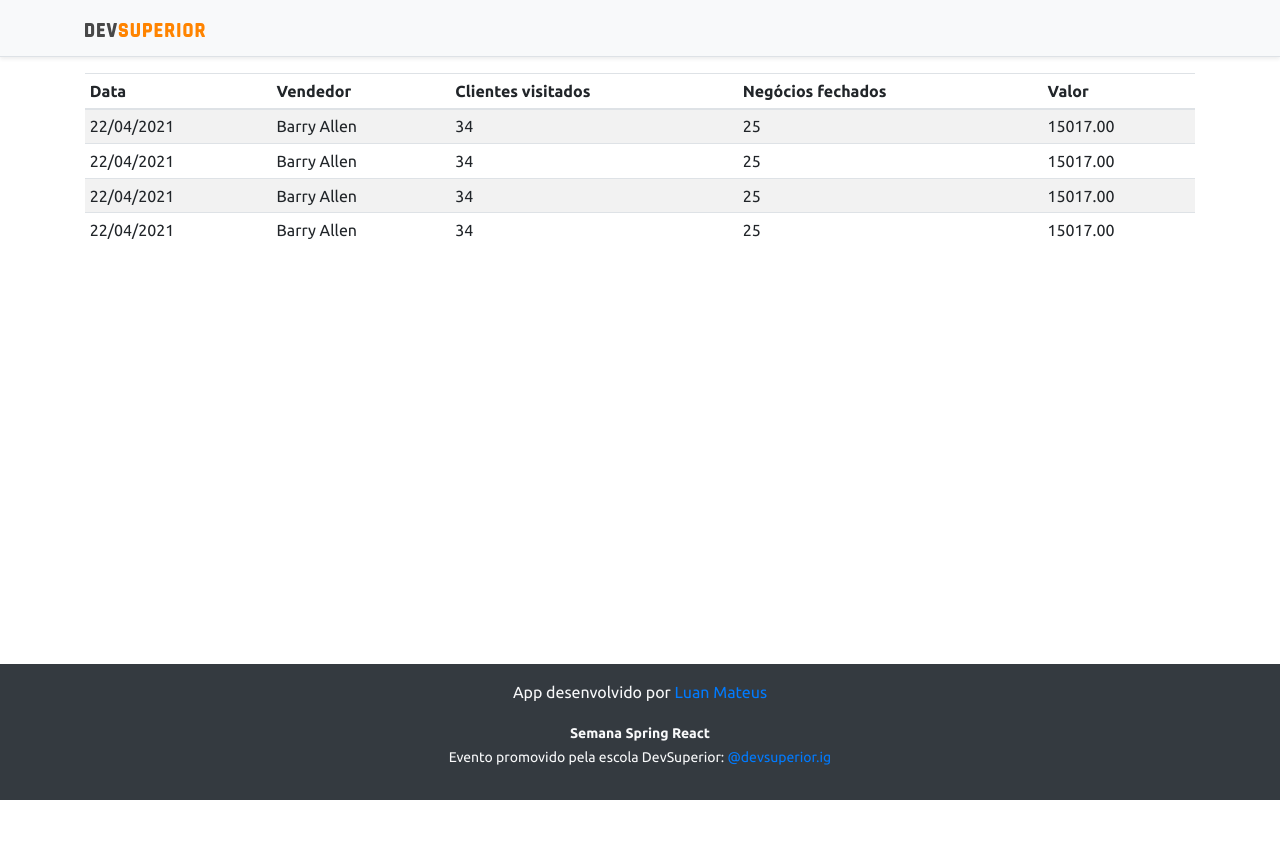
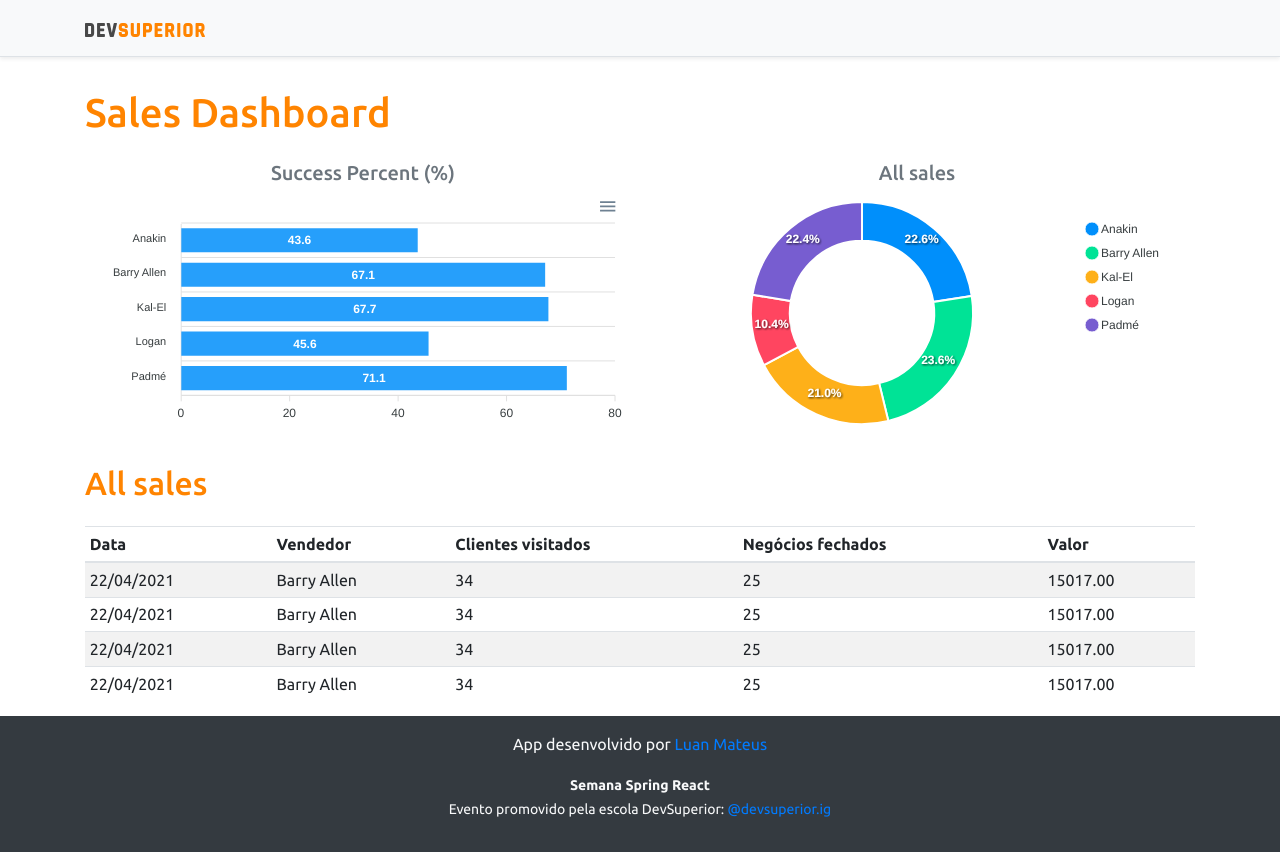
Before and after one commit to LuannMateus/sds3-project, a React (Create React App) app in the folder frontend/: page / in a window 1280 px wide. Before the commit the page ends 800 px from the top, so only its background shows below. Built offline with nearby package versions, Linux system fonts and the light colour scheme.

Commit message:
Static charts

```diff
--- a/frontend/src/App.tsx
+++ b/frontend/src/App.tsx
@@ -1,12 +1,30 @@
 import NavBar from "components/NavBar";
 import Footer from "components/Footer";
 import DataTable from "components/DataTable";
+import BarChart from "components/BarChart";
+import DonutChart from "components/DonutChart";
 
 function App() {
   return (
     <>
       <NavBar />
       <div className="container">
+        <h1 className="text-primary py-3">Sales Dashboard</h1>
+
+        <div className="row px-3">
+          <div className="col-sm-6">
+            <h5 className="text-center text-secondary">Success Percent (%)</h5>
+            <BarChart />
+          </div>
+          <div className="col-sm-6">
+            <h5 className="text-center text-secondary">All sales</h5>
+            <DonutChart />
+          </div>
+        </div>
+
+        <div className="py-3">
+          <h2 className="text-primary">All sales</h2>
+        </div>
         <DataTable />
       </div>
       <Footer />
--- /dev/null
+++ b/frontend/src/components/BarChart/index.tsx
@@ -0,0 +1,36 @@
+import Chart from "react-apexcharts";
+
+const BarChart = () => {
+  const options = {
+    plotOptions: {
+      bar: {
+        horizontal: true,
+      },
+    },
+  };
+
+  const mockData = {
+    labels: {
+      categories: ["Anakin", "Barry Allen", "Kal-El", "Logan", "Padmé"],
+    },
+    series: [
+      {
+        name: "% Sucesso",
+        data: [43.6, 67.1, 67.7, 45.6, 71.1],
+      },
+    ],
+  };
+
+  return (
+    <div>
+      <Chart
+        options={{ ...options, xaxis: mockData.labels }}
+        series={mockData.series}
+        type="bar"
+        height="240"
+      />
+    </div>
+  );
+};
+
+export default BarChart;
--- /dev/null
+++ b/frontend/src/components/DonutChart/index.tsx
@@ -0,0 +1,27 @@
+import Chart from "react-apexcharts";
+
+const DonutChart = () => {
+  const mockData = {
+    series: [477138, 499928, 444867, 220426, 473088],
+    labels: ["Anakin", "Barry Allen", "Kal-El", "Logan", "Padmé"],
+  };
+
+  const options = {
+    legend: {
+      show: true,
+    },
+  };
+
+  return (
+    <div>
+      <Chart
+        options={{ ...options, labels: mockData.labels }}
+        series={mockData.series}
+        type="donut"
+        height="240"
+      />
+    </div>
+  );
+};
+
+export default DonutChart;
--- /dev/null
+++ b/package.json
@@ -0,0 +1,6 @@
+{
+  "dependencies": {
+    "apexcharts": "^3.26.1",
+    "react-apexcharts": "^1.3.9"
+  }
+}
```
Also changed, not shown: 1 other file (tests, documents, lock files or other folders).
